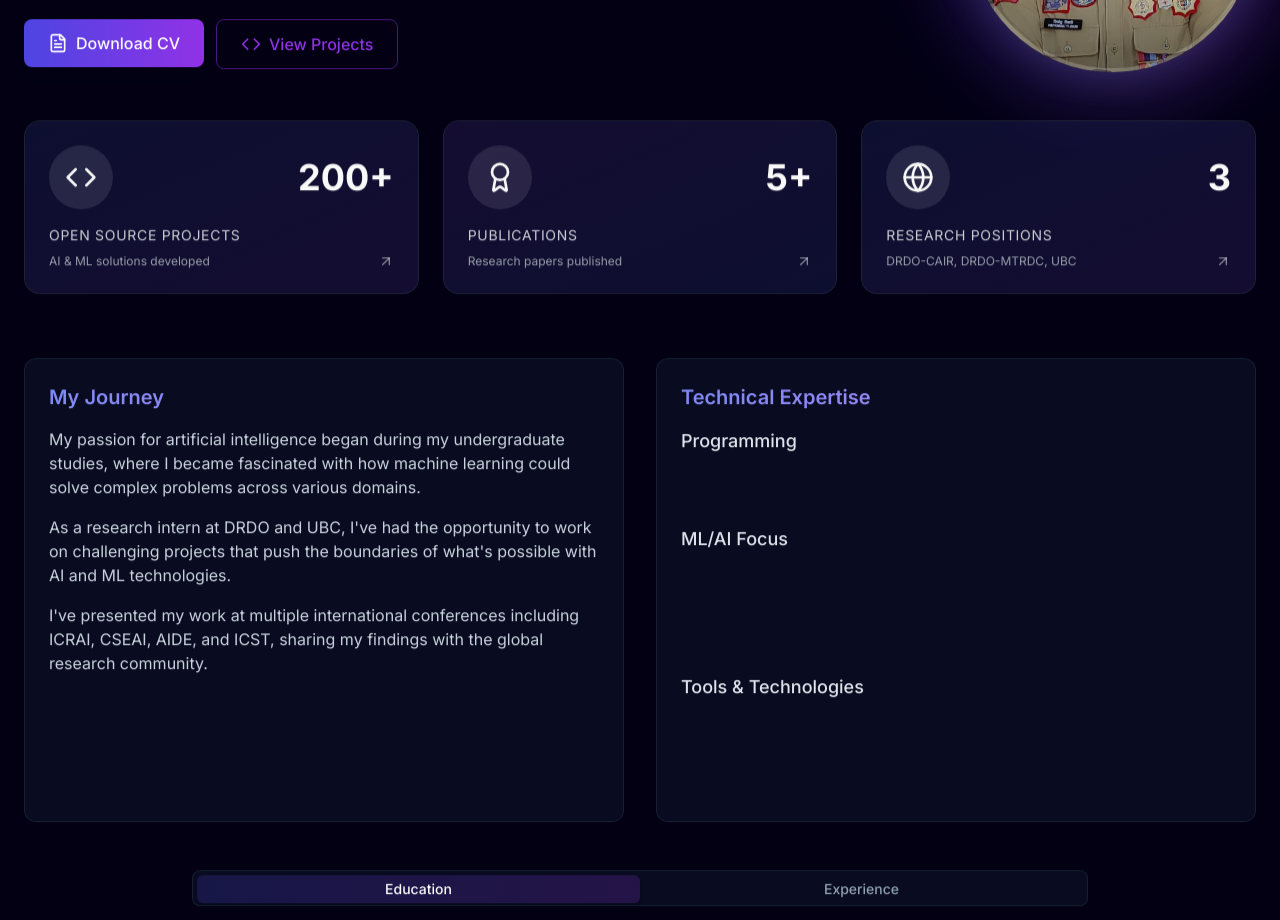
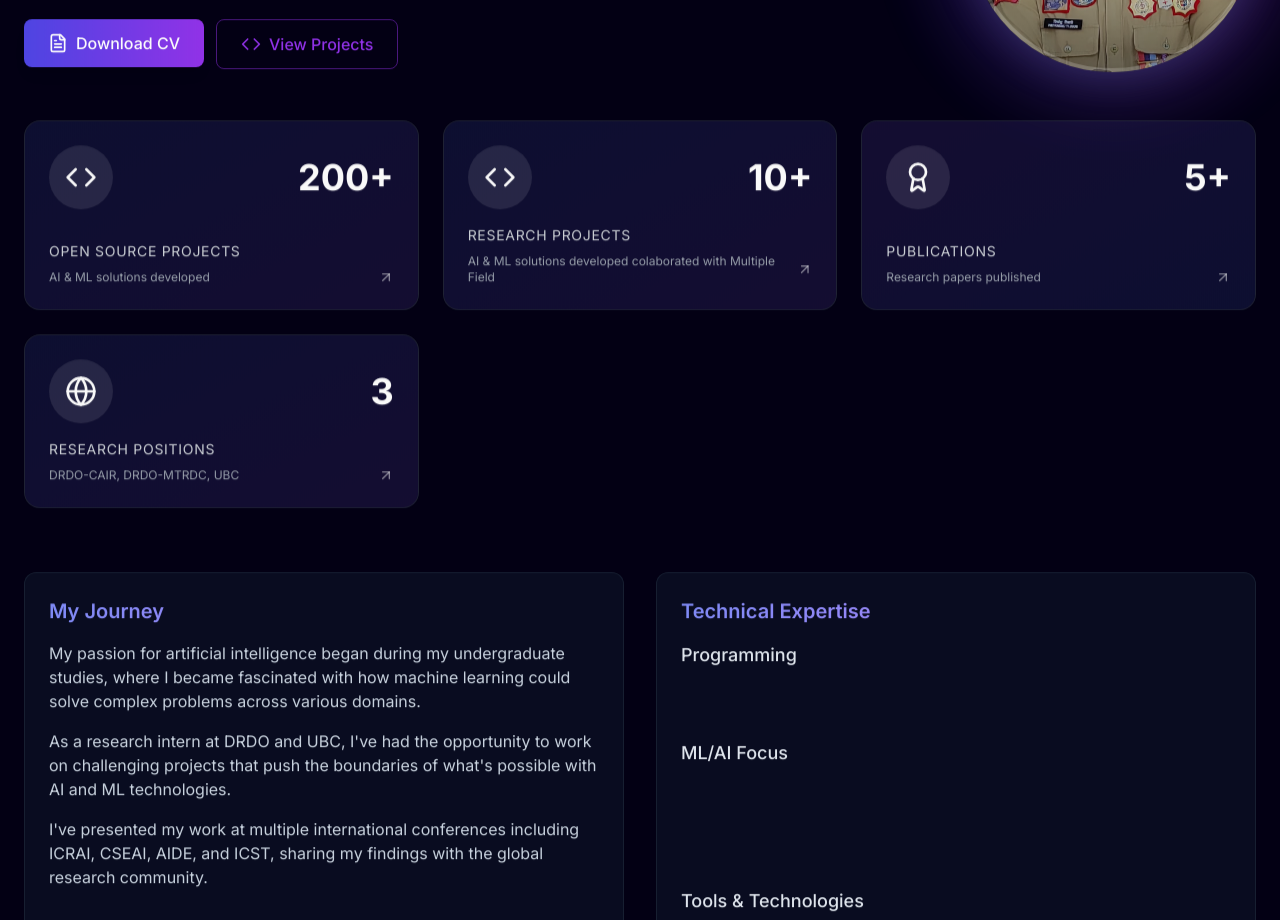
Before and after one commit to PRIYANSHU2026/PRIYANSHU2026.github.io, a Next.js app: page / in a window 1280 px wide. Shown: the part 1240-2160 px from the top of the page. Built offline with nearby package versions, Linux system fonts and the light colour scheme.

Commit message:
Update AboutSection.tsx
Signed-off-by: PRIYANSHU TIWARI <153541511+PRIYANSHU2026@users.noreply.github.com>

```diff
--- a/src/components/sections/AboutSection.tsx
+++ b/src/components/sections/AboutSection.tsx
@@ -107,6 +107,14 @@ export function AboutSection() {
       value: "200+",
       label: "Open Source Projects",
       description: "AI & ML solutions developed",
+      animation: "fade-right",
+    },
+     {
+      icon: Code,
+      color: "from-indigo-600 to-purple-600",
+      value: "10+",
+      label: "Research Projects",
+      description: "AI & ML solutions developed colaborated with Multiple Field",
       animation: "fade-right",
     },
     {
```
